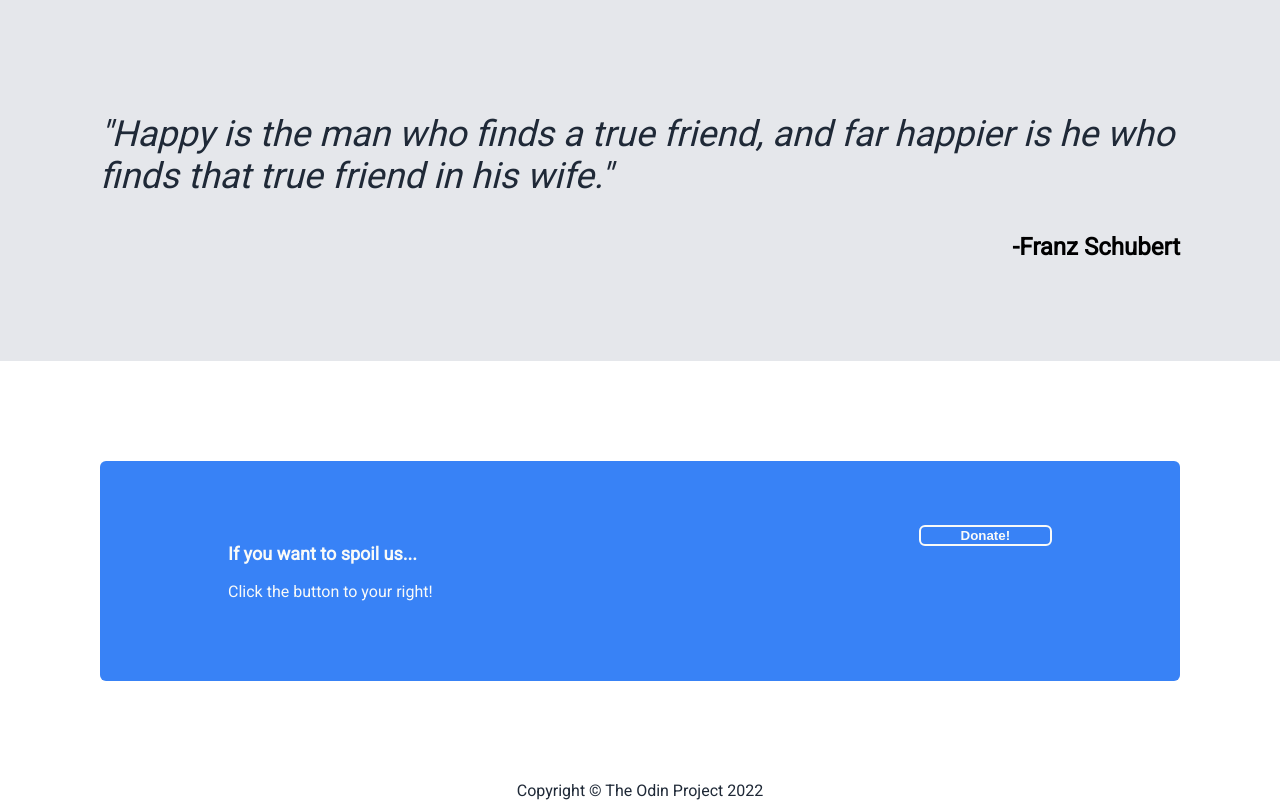
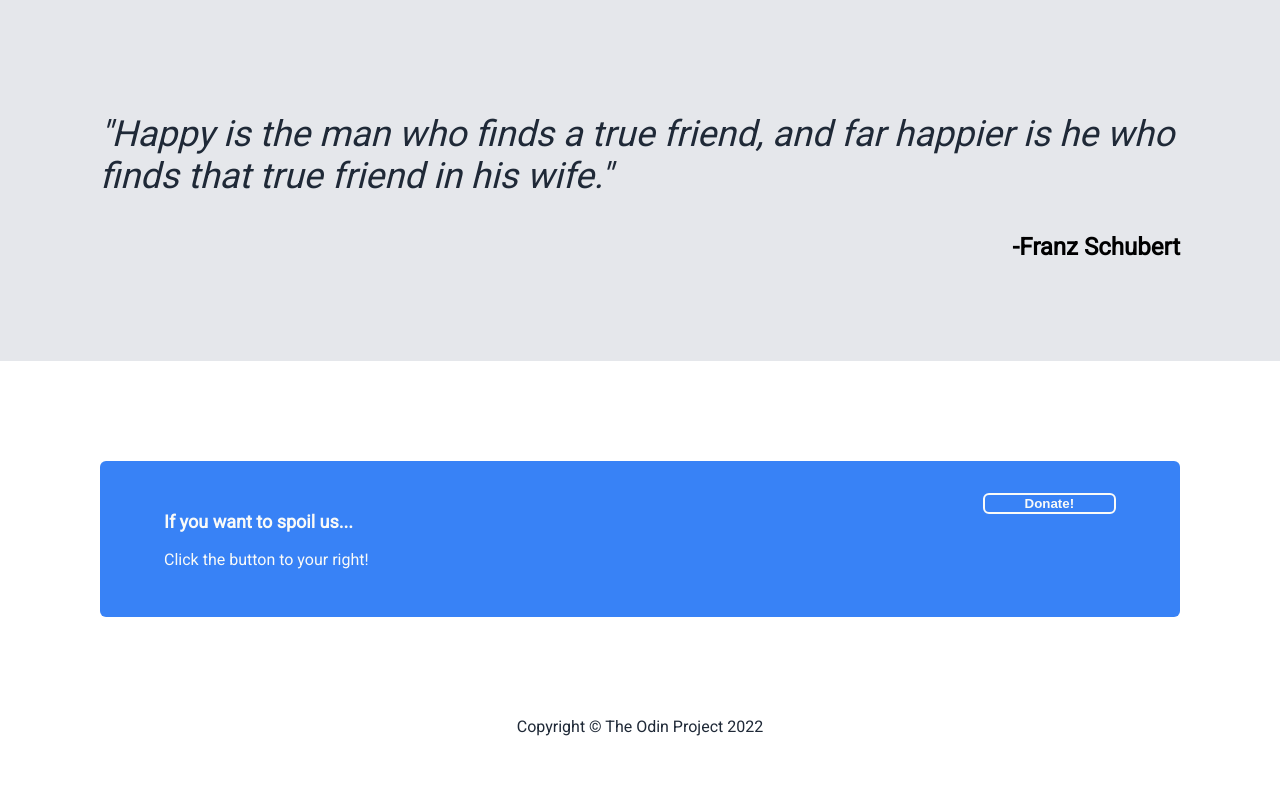
Before and after one commit to rvill015/landing-page, a plain HTML site: page index.html in a window 1280 px wide. Shown: the part 885-1685 px from the top of the page. After the commit the page ends 1621 px from the top, so only its background shows below. Drawn offline with Linux system fonts and the light colour scheme.

Commit message:
Edit style.css

```diff
--- a/style.css
+++ b/style.css
@@ -129,7 +129,7 @@ img {
 
 .call {
     display: flex;
-    padding: 4em 8em;
+    padding: 32px 64px;
     background-color: #3882F6;
     border-radius: 6px;
     color:#F9FAF8;
@@ -137,7 +137,7 @@ img {
 }
 
 .lefthand {
-    width: 64em;
+    width: 900px;
 }
 
 .callmain {
```
